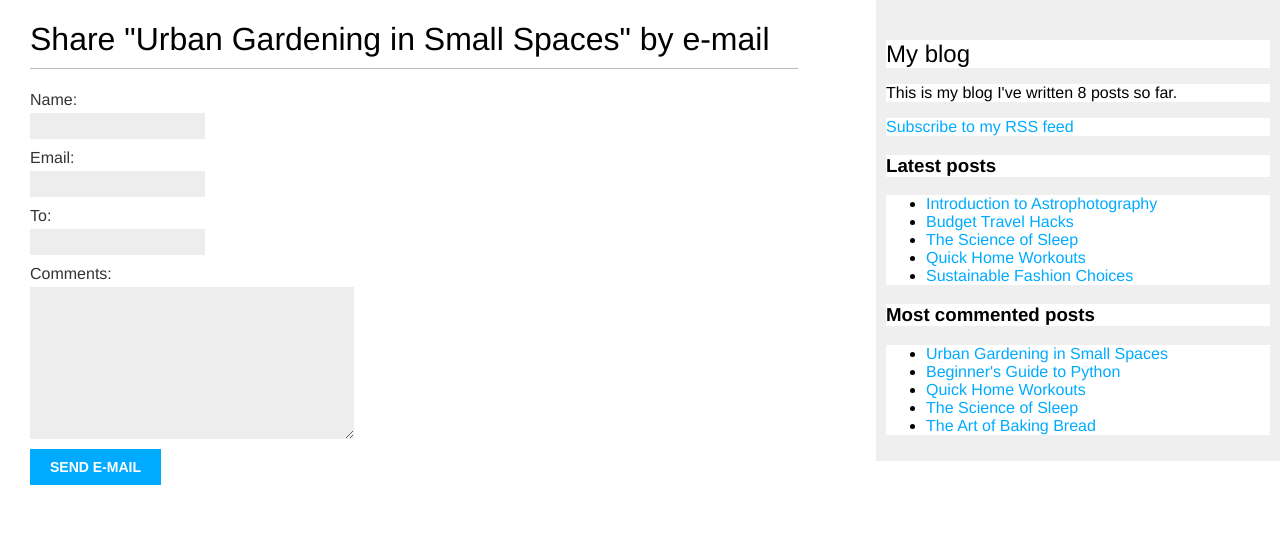
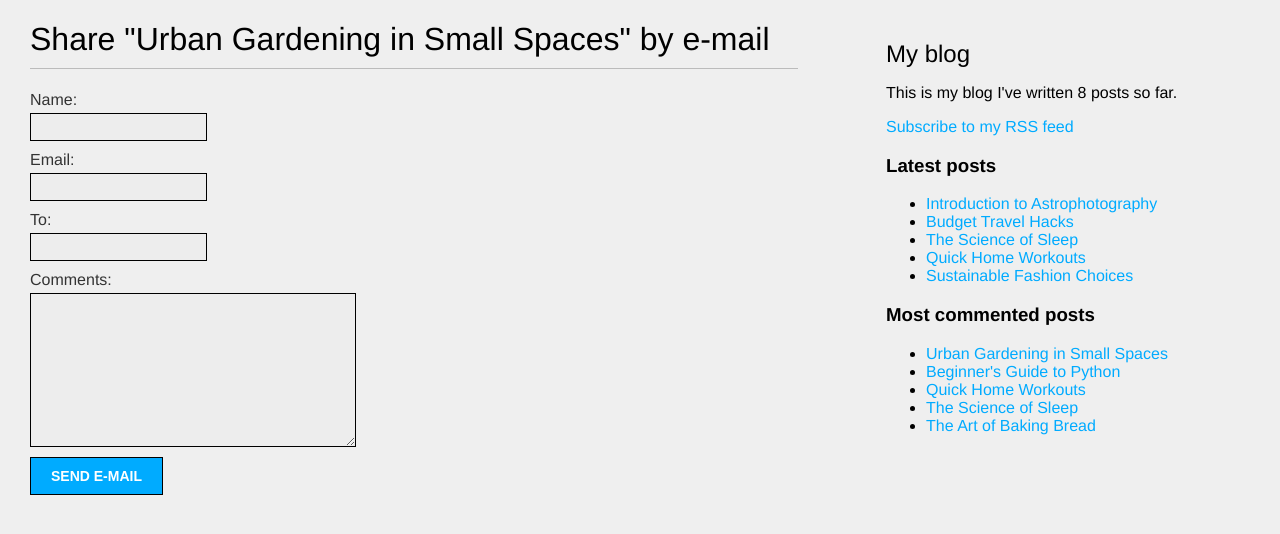
Before and after one commit to Priyansh-A/blogs, a Django app: page /blog/2/share/ in a window 1280 px wide. Shown: the top 534 px of the page. Run offline with Django 5.2, Linux system fonts and the light colour scheme; data comes from the database, SQL or seed files in the repository; data that the repository does not hold is empty.

Commit message:
end adjustments

```diff
--- a/blog/static/css/blog.css
+++ b/blog/static/css/blog.css
@@ -1,6 +1,6 @@
-
 *{
-    background-color: #fff
+    fill:#ededed;
+    background-color: #efefef;
 }
 body {
     margin:0;
@@ -8,7 +8,7 @@ body {
     font-family:helvetica, sans-serif;
 }
 
-a{
+a {
     color:#00abff;
     text-decoration:none;
 }
@@ -68,9 +68,10 @@ input, textarea {
     float:left;
     margin:0 0 10px;
     background:#ededed;
-    border:0;
+    border:1px solid black;
     padding:6px 10px;
     font-size:12px;
+
 }
 input[type=submit] {
     font-weight:bold;
@@ -79,6 +80,7 @@ input[type=submit] {
     padding:10px 20px;
     font-size:14px;
     text-transform:uppercase;
+    /* border: 1px solid black */
 }
 .errorlist {
     color:#cc0033;
--- a/mysite/settings.py
+++ b/mysite/settings.py
@@ -92,7 +92,8 @@ WSGI_APPLICATION = 'mysite.wsgi.application'
 # https://docs.djangoproject.com/en/5.2/ref/settings/#databases
 
 DATABASES = {
-    'default': {
+    'default':  {
+        'default': "dj_database_url.config(default=os.getenv('DATABASE_URL'))",
         'ENGINE': 'django.db.backends.postgresql',
         'NAME': config('DB_NAME'),
         'USER': config('DB_USER'),
```
Also changed, not shown: requirements.txt (added, +9 -0 lines).
